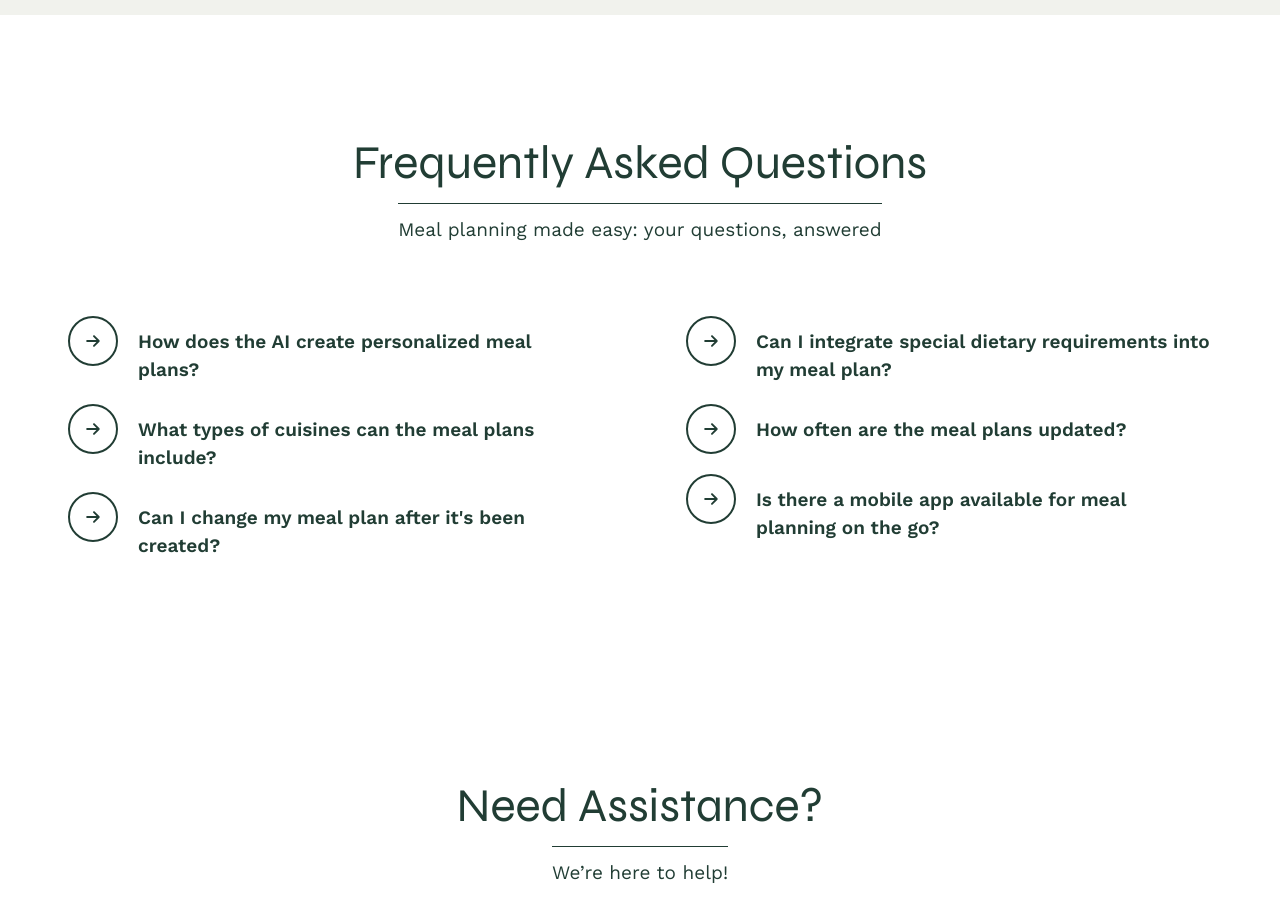
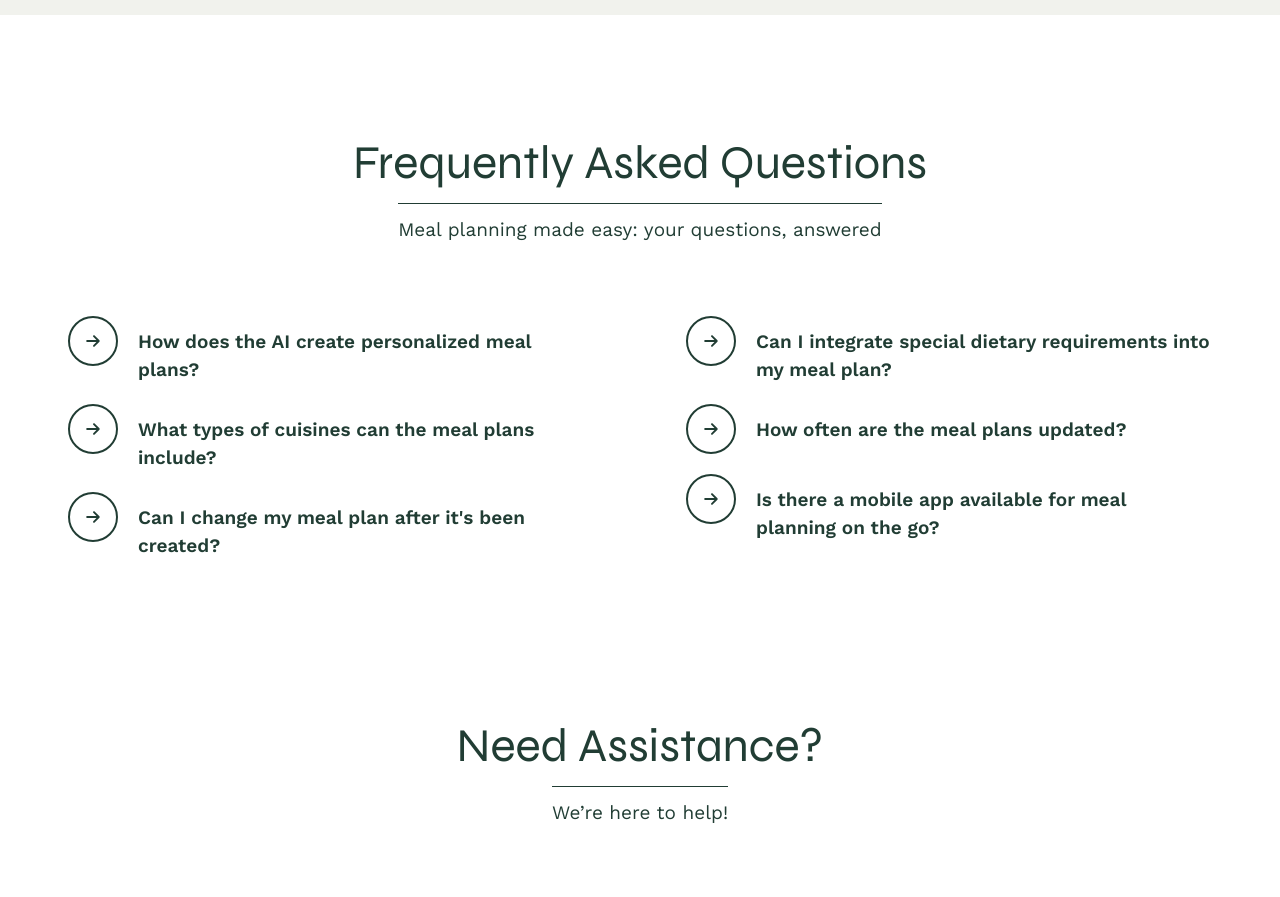
Before and after one commit to Adamson123/AIChefMate, a React (Vite) app: page / in a window 1280 px wide. Shown: the part 8780-9677 px from the top of the page. Built offline with nearby package versions, Linux system fonts and the light colour scheme.

Commit message:
Updates padding in AskedQuestions section for better layout
Reduces bottom padding from 170px to 110px in the AskedQuestions section to enhance visual consistency and improve layout.

```diff
--- a/src/components/AskedQuestions.tsx
+++ b/src/components/AskedQuestions.tsx
@@ -57,7 +57,7 @@ const QuestionAndAnswer = ({
 
 const AskedQuestions = () => {
   return (
-    <section className="overflow-x-clip pb-[170px] max-md:pb-24">
+    <section className="overflow-x-clip pb-[110px] max-md:pb-24">
       <div className="common-max-width common-x-padding mx-auto">
         <SectionHeader
           title="Frequently Asked Questions"
```
